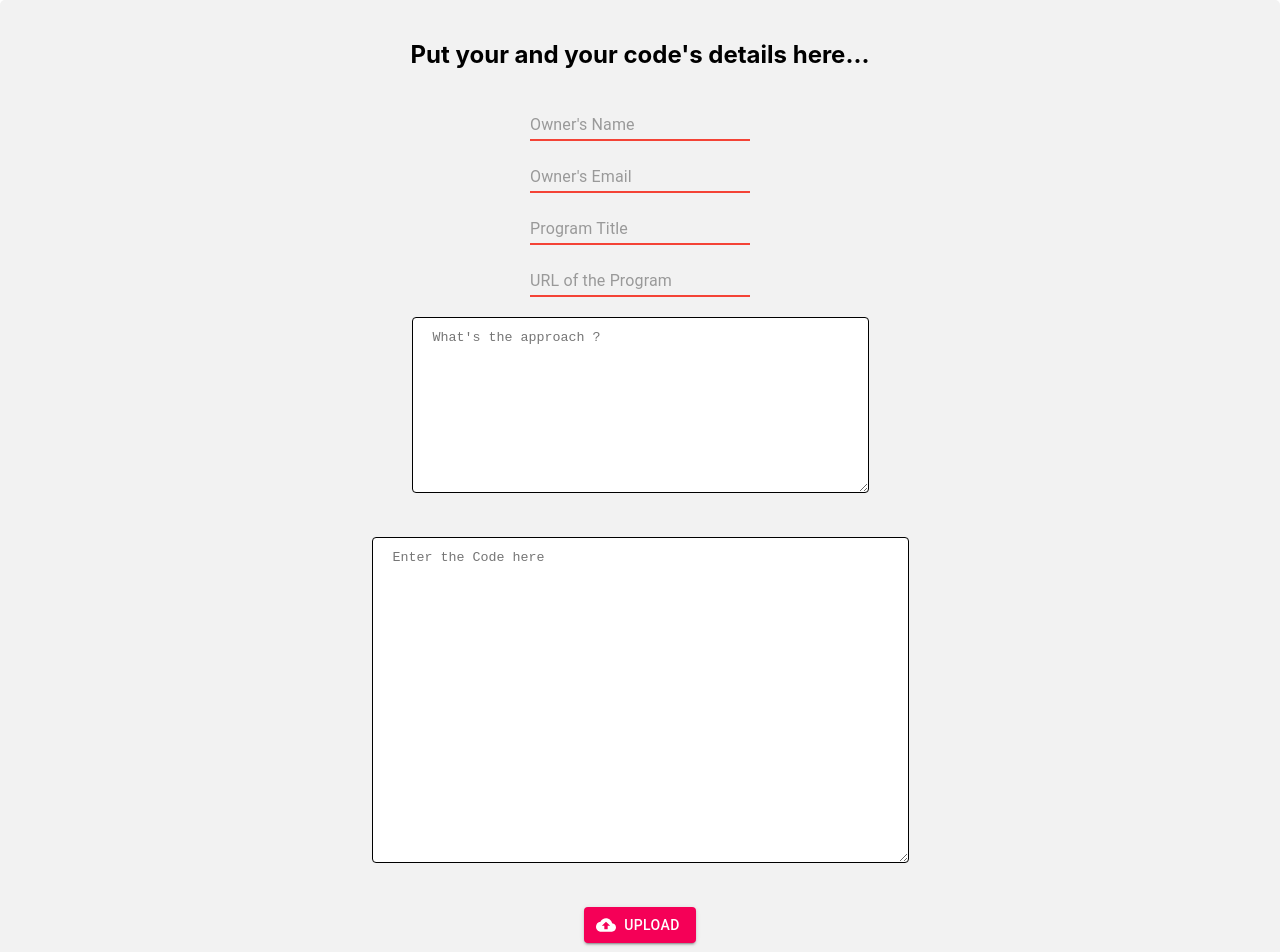
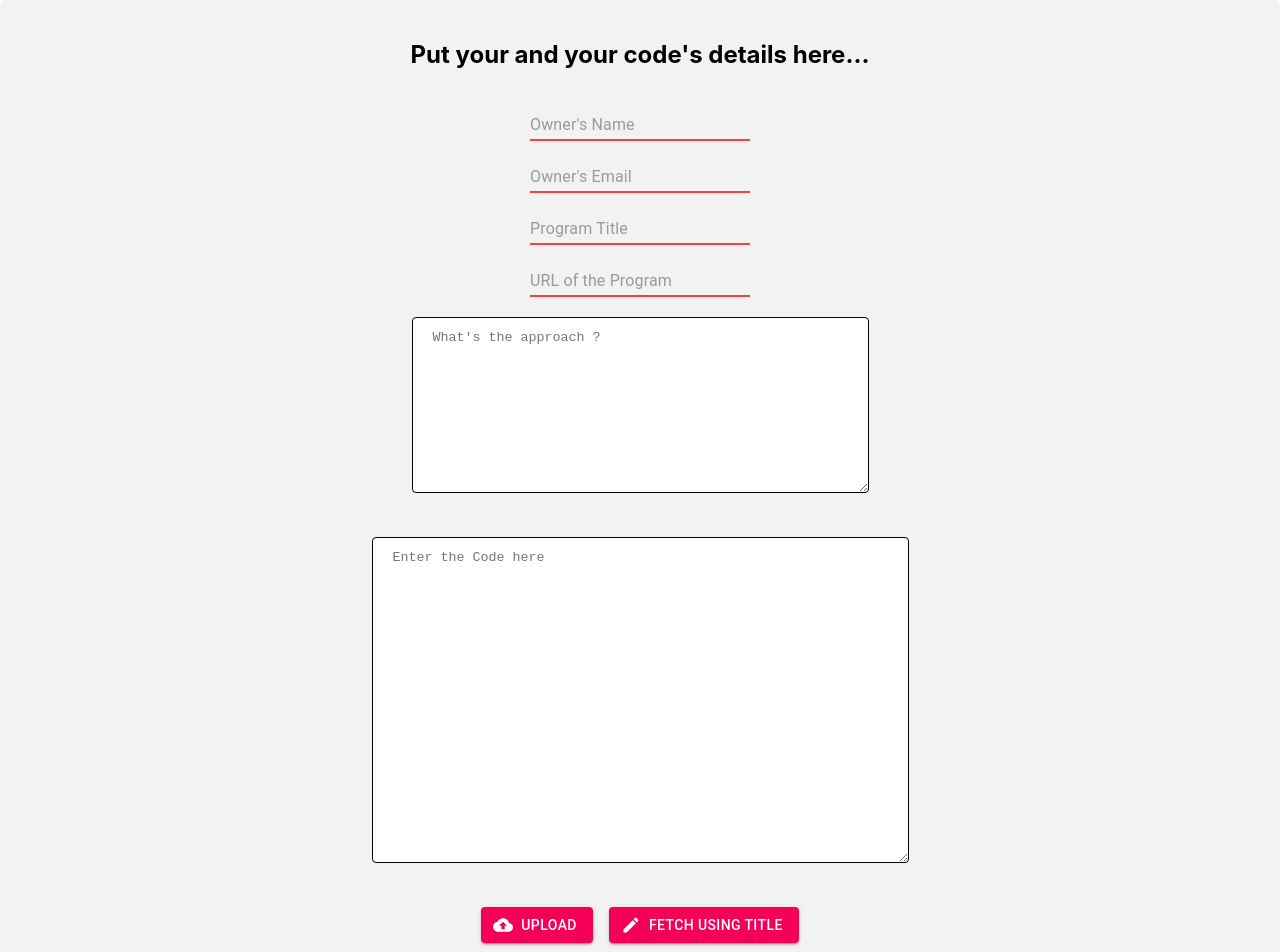
Before and after one commit to nirajpandey034/CodeUploader, a React (Create React App) app: page / in a window 1280 px wide. Shown: the top 952 px of the page. Built offline with nearby package versions, Linux system fonts and the light colour scheme.

Commit message:
added edit feature

```diff
--- a/src/Components/Uploader.js
+++ b/src/Components/Uploader.js
@@ -2,6 +2,7 @@ import React, {useReducer, useEffect, useState} from 'react'
 import firebase from '../firebase'
 import Button from '@material-ui/core/Button'
 import CloudUploadIcon from '@material-ui/icons/CloudUpload';
+import EditIcon from '@material-ui/icons/Edit';
 import TextField from '@material-ui/core/TextField'
 
 import '../MyCSS/myStyleSheet.css'
@@ -151,6 +152,35 @@ function Uploader() {
         else
             setCodeTextStatus('Accepted')
     }
+
+    //fetch data for editing
+    const fetchData = (event) =>{
+        let code_title = document.getElementById('code_title').value;
+        firebase.database().ref().child("codeBase").child(code_title).get().then((snapshot)=>{
+            if (snapshot.exists()) {
+
+                document.getElementById('owner_name').value = snapshot.val().owner_name;
+                document.getElementById('owner_email').value = snapshot.val().owner_email;
+                document.getElementById('code_title').value = snapshot.val().code_title;
+                document.getElementById('code_url').value = snapshot.val().code_url;
+                document.getElementById('code_approach').value = snapshot.val().code_approach;
+                document.getElementById('code_text').value = snapshot.val().code_text;
+
+                setOwnerNameStatus('Accepted');
+                setOwnerEmailStatus('Accepted');
+                setCodeTitleStatus('Accepted');
+                setCodeUrlStatus('Accepted');
+                setCodeApproachStatus('Accepted');
+                setCodeTextStatus('Accepted');
+
+              } else {
+                alert('Program Title Should be exactly same, Try again')
+              }
+        })
+        .catch((error) => {
+            alert('Some Error Occured, Please Try Again')
+          });
+    }
     return (
         <div className='body'>
             <h2 className='head'>Put your and your code's details here...</h2>
@@ -159,6 +189,7 @@ function Uploader() {
                 <TextField
                 error={(owner_name_status==='Accepted') ? false : true}
                 name="owner_name"
+                id="owner_name"
                 placeholder="Owner's Name"
                 onChange={validateNameChange}
                 />
@@ -172,6 +203,7 @@ function Uploader() {
                 <TextField
                 error={(owner_email_status==='Accepted') ? false : true}
                 name="owners_email"
+                id="owner_email"
                 placeholder="Owner's Email"
                 onChange={validateEmailChange}
                 />
@@ -185,6 +217,7 @@ function Uploader() {
                 <TextField
                 error={(code_title_status==='Accepted') ? false : true}
                 name="code_title"
+                id="code_title"
                 placeholder="Program Title"
                  onChange={validateCodeTitle}
                 />
@@ -198,6 +231,7 @@ function Uploader() {
                 <TextField
                 error={(code_url_status==='Accepted') ? false : true}
                 name="code_url"
+                id="code_url"
                 placeholder="URL of the Program"
                 onChange={validateCodeUrl}
                 />
@@ -212,6 +246,7 @@ function Uploader() {
                 <textarea
                 className='textArea'
                 name="code_approach"
+                id="code_approach"
                 placeholder="What's the approach ?"
                 rows='10' cols='50'
                 onChange={validateCodeApproach}
@@ -226,6 +261,7 @@ function Uploader() {
                 <textarea
                 className='textArea'
                 name="code_text"
+                id="code_text"
                 placeholder="Enter the Code here"
                 rows='20' cols='60'
                 onChange={validateCodeText}
@@ -238,6 +274,8 @@ function Uploader() {
                 <br />
 
                 <Button startIcon={<CloudUploadIcon />} variant='contained' color='secondary' type="submit" >Upload</Button>
+                &emsp;
+                <Button startIcon={<EditIcon />} variant='contained' color='secondary' onClick={fetchData}>Fetch Using Title</Button>
             </form>
         </div>
     )
```
